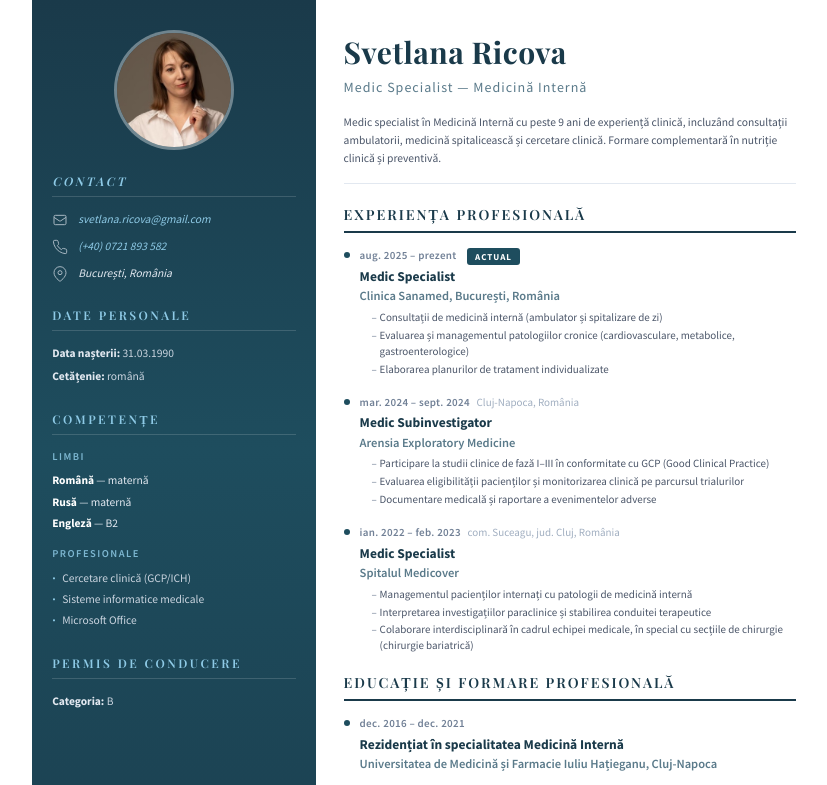
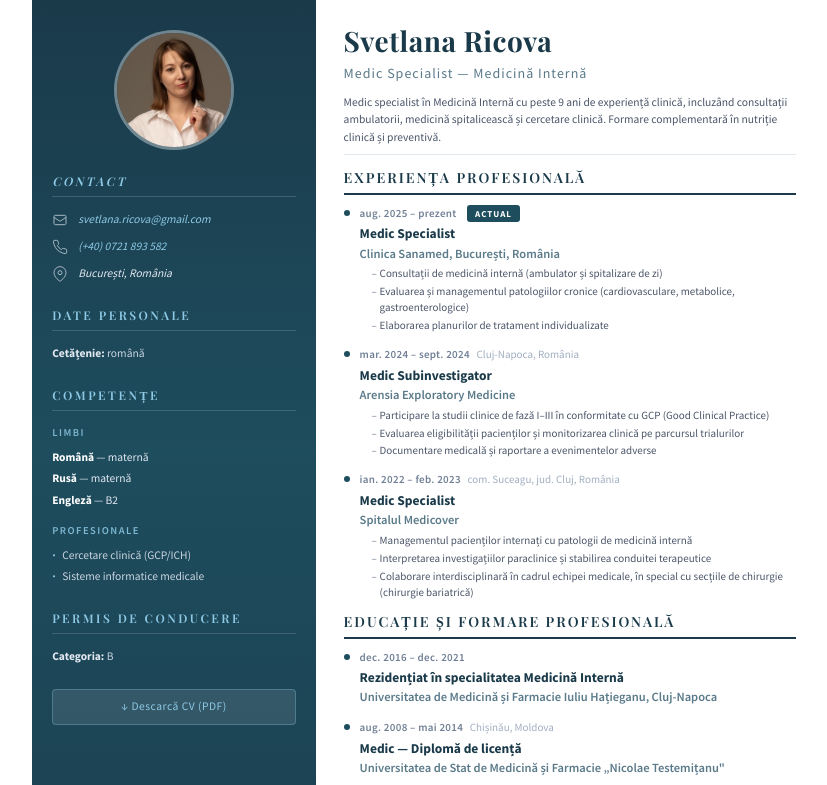
Before and after one commit to svetlanaricova/svetlanaricova.github.io, a website: page index.html in a window 1280 px wide. Shown: the top 785 px of the page, without its empty margins (211-1038 px from the left). Drawn offline with nearby package versions, Linux system fonts and the light colour scheme.

Commit message:
Improve CV content and add PDF download
- Remove birth date for privacy
- Add meta description, Open Graph tags, and favicon
- Split "Formare complementară" into medical courses and "Alte studii"
- Remove Microsoft Office from skills
- Add PDF download button in sidebar (hidden in print)
- Add package.json with build:pdf script
- Include generated PDF in repository

```diff
--- a/index.html
+++ b/index.html
@@ -5,6 +5,13 @@
   <meta charset="UTF-8">
   <meta name="viewport" content="width=device-width, initial-scale=1.0">
   <title>CV — Dr. Svetlana Ricova</title>
+  <meta name="description" content="CV — Dr. Svetlana Ricova, Medic Specialist Medicină Internă, București. Peste 9 ani de experiență clinică, cercetare clinică și nutriție.">
+  <meta property="og:title" content="Dr. Svetlana Ricova — Medic Specialist Medicină Internă">
+  <meta property="og:description" content="CV online — experiență clinică, cercetare, nutriție clinică și preventivă.">
+  <meta property="og:image" content="https://svetlanaricova.github.io/photo.jpeg">
+  <meta property="og:url" content="https://svetlanaricova.github.io/">
+  <meta property="og:type" content="profile">
+  <link rel="icon" type="image/jpeg" href="photo.jpeg">
   <style>
     @import url('https://fonts.googleapis.com/css2?family=Playfair+Display:wght@400;600;700&family=Source+Sans+Pro:wght@300;400;600;700&display=swap');
 
@@ -162,15 +169,15 @@
     /* Main Content */
     .main {
       flex: 1;
-      padding: 30px 30px 30px 28px;
+      padding: 20px 30px 16px 28px;
     }
 
     .main h1 {
       font-family: 'Playfair Display', serif;
-      font-size: 30px;
+      font-size: 28px;
       font-weight: 700;
       color: #1a3a4a;
-      margin-bottom: 2px;
+      margin-bottom: 1px;
       letter-spacing: 0.5px;
     }
 
@@ -179,20 +186,20 @@
       color: #5a7a8a;
       font-weight: 400;
       letter-spacing: 1px;
-      margin-bottom: 16px;
+      margin-bottom: 10px;
     }
 
     .profile {
       font-size: 11.5px;
       color: #4a5568;
-      line-height: 1.55;
-      margin-bottom: 20px;
-      padding-bottom: 16px;
+      line-height: 1.5;
+      margin-bottom: 12px;
+      padding-bottom: 8px;
       border-bottom: 1px solid #e2e8f0;
     }
 
     .section {
-      margin-bottom: 18px;
+      margin-bottom: 10px;
     }
 
     .section-title {
@@ -202,13 +209,13 @@
       color: #1a3a4a;
       text-transform: uppercase;
       letter-spacing: 2px;
-      padding-bottom: 6px;
+      padding-bottom: 5px;
       border-bottom: 2px solid #1a3a4a;
-      margin-bottom: 12px;
+      margin-bottom: 8px;
     }
 
     .entry {
-      margin-bottom: 14px;
+      margin-bottom: 10px;
       position: relative;
       padding-left: 16px;
     }
@@ -258,7 +265,7 @@
     }
 
     .entry-duties {
-      margin-top: 4px;
+      margin-top: 3px;
       padding-left: 12px;
       list-style: none;
     }
@@ -424,7 +431,11 @@
       }
 
       .main {
-        padding: 30px 30px 30px 28px;
+        padding: 20px 30px 16px 28px;
+      }
+
+      .download-section {
+        display: none;
       }
     }
   </style>
@@ -464,7 +475,6 @@
 
       <div class="sidebar-section">
         <h2>Date personale</h2>
-        <div class="info-row"><strong>Data nașterii:</strong> 31.03.1990</div>
         <div class="info-row"><strong>Cetățenie:</strong> română</div>
       </div>
 
@@ -479,12 +489,21 @@
         <h3>Profesionale</h3>
         <div class="skill-item">Cercetare clinică (GCP/ICH)</div>
         <div class="skill-item">Sisteme informatice medicale</div>
-        <div class="skill-item">Microsoft Office</div>
       </div>
 
       <div class="sidebar-section">
         <h2>Permis de conducere</h2>
         <div class="driving"><strong>Categoria:</strong> B</div>
+      </div>
+
+      <div class="sidebar-section download-section">
+        <a href="CV_Svetlana_Ricova.pdf" download
+           style="display:block; text-align:center; padding:8px 0; background:rgba(255,255,255,0.1);
+                  color:#8ecae6; text-decoration:none; border-radius:4px; font-size:11.5px;
+                  border:1px solid rgba(142,202,230,0.3); letter-spacing:0.5px;"
+           aria-label="Descarcă CV în format PDF">
+          &#8595; Descarcă CV (PDF)
+        </a>
       </div>
     </aside>
 
@@ -577,6 +596,10 @@
           <div><span class="entry-date">dec. 2024 – mai 2025</span></div>
           <h3 class="entry-title">Nutriție preventivă</h3>
         </article>
+      </section>
+
+      <section class="section">
+        <h2 class="section-title">Alte studii</h2>
 
         <article class="entry">
           <div>
```
Also changed, not shown: cv-data.md (+2 -2 lines), package.json (added, +7 -0 lines), 2 other files.
